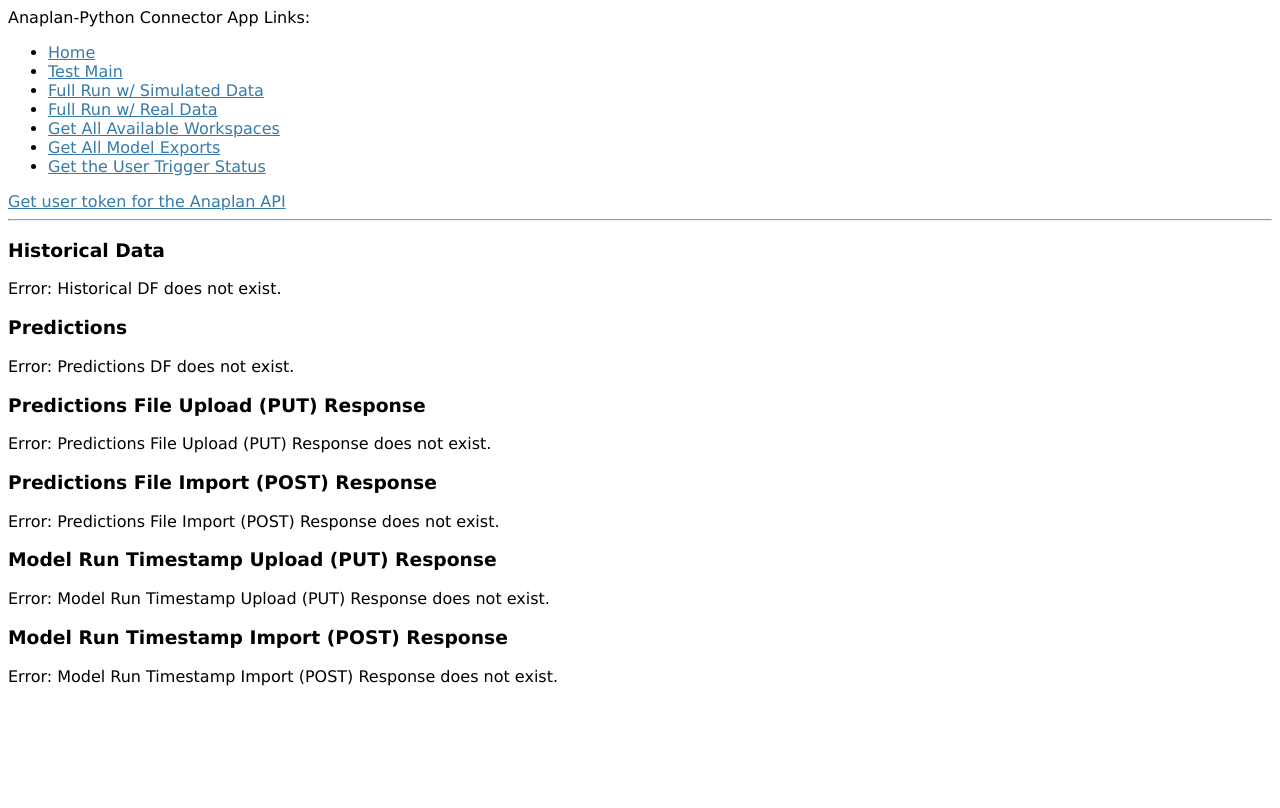
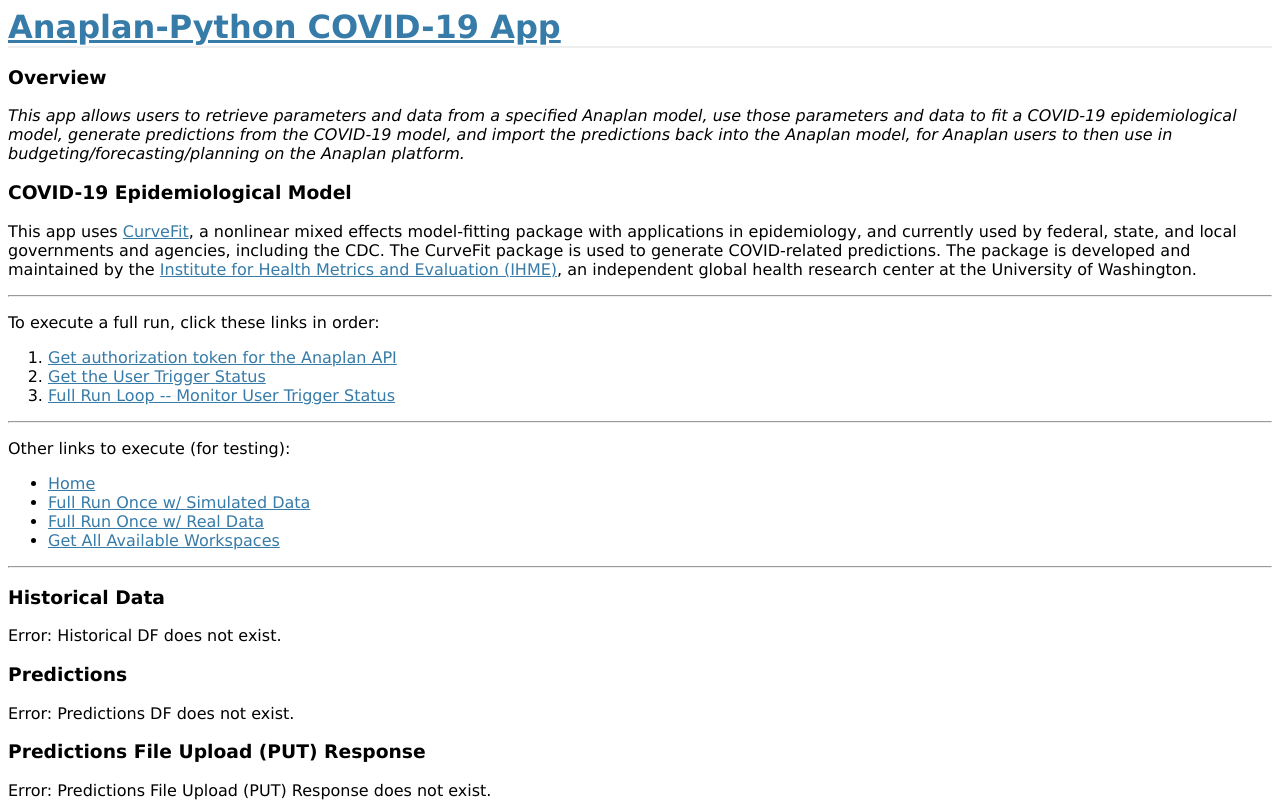
Before and after one commit to alexmerryman/anaplan-python-connector, a Flask app: template flask_app/templates/full_run.html in a window 1280 px wide. Shown: the top 808 px of the page. Before the commit the page ends 686 px from the top, so only its background shows below. Run offline with Flask 2, Linux system fonts and the light colour scheme; the template is opened without the code that fills it, so the values that code supplies are empty.

Commit message:
- Refactored, full functionality complete. - Refactored routes.py to run full_token_credentialing on server initiation ("/" route). - Made some cosmetic changes to HTML files (esp base.html). - Moved AnaplanUserAuthToken to separate app_classes.py file. - Deleted test_main.py and references.

```diff
--- a/flask_app/templates/base.html
+++ b/flask_app/templates/base.html
@@ -11,19 +11,32 @@
         {% endif %}
     </head>
     <body>
-        <div>Anaplan-Python Connector App Links:</div>
         <div>
+            <h1><a href="{{ url_for('index') }}">Anaplan-Python COVID-19 App</a></h1>
+            <h3>Overview</h3>
+            <p><i>This app allows users to retrieve parameters and data from a specified Anaplan model, use those parameters and data to fit a COVID-19 epidemiological model, generate predictions from the COVID-19 model, and import the predictions back into the Anaplan model, for Anaplan users to then use in budgeting/forecasting/planning on the Anaplan platform.</i></p>
+            <h3>COVID-19 Epidemiological Model</h3>
+            <p>This app uses <a href="https://ihmeuw-msca.github.io/CurveFit/">CurveFit</a>, a nonlinear mixed effects model-fitting package with applications in epidemiology, and currently used by federal, state, and local governments and agencies, including the CDC. The CurveFit package is used to generate COVID-related predictions.
+                The package is developed and maintained by the <a href="http://www.healthdata.org/">Institute for Health Metrics and Evaluation (IHME)</a>, an independent global health research center at the University of Washington.</p>
+        </div>
+        <hr>
+        <div>
+            <p>To execute a full run, click these links in order:</p>
+            <ol>
+                <li><a href="{{ url_for('generate_token') }}">Get authorization token for the Anaplan API</a></li>
+                <li><a href="{{ url_for('user_trigger_status') }}">Get the User Trigger Status</a></li>
+                <li><a href="{{ url_for('full_run_main_loop') }}">Full Run Loop -- Monitor User Trigger Status</a></li>
+            </ol>
+        <hr>
+            <p>Other links to execute (for testing):</p>
             <ul>
                 <li><a href="{{ url_for('index') }}">Home</a></li>
-                <li><a href="{{ url_for('test_main') }}">Test Main</a></li>
-                <li><a href="{{ url_for('full_run_simdata') }}">Full Run w/ Simulated Data</a></li>
-                <li><a href="{{ url_for('full_run_main') }}">Full Run w/ Real Data</a></li>
+                <li><a href="{{ url_for('full_run_simdata') }}">Full Run Once w/ Simulated Data</a></li>
+                <li><a href="{{ url_for('full_run_main') }}">Full Run Once w/ Real Data</a></li>
                 <li><a href="{{ url_for('workspaces') }}">Get All Available Workspaces</a></li>
-                <li><a href="{{ url_for('model_exports') }}">Get All Model Exports</a></li>
-                <li><a href="{{ url_for('user_trigger_status') }}">Get the User Trigger Status</a></li>
+<!--                <li><a href="{{ url_for('model_exports') }}">Get All Model Exports</a></li>-->
             </ul>
         </div>
-        <div><a href="{{ url_for('generate_token') }}">Get user token for the Anaplan API</a></div>
         <hr>
         {% block content %}{% endblock %}
     </body>
```
Also changed, not shown: flask_app/routes.py (+18 -17 lines), full_run.py (+9 -53 lines).
